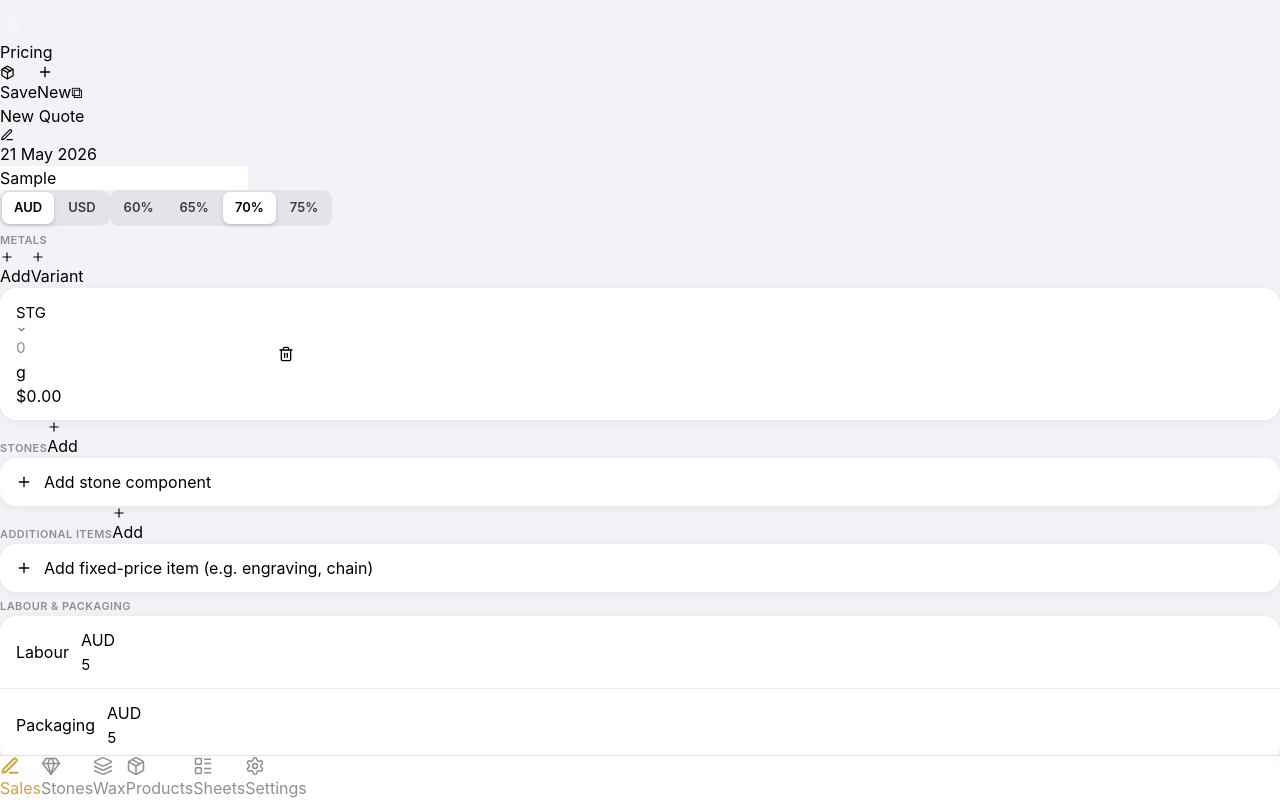
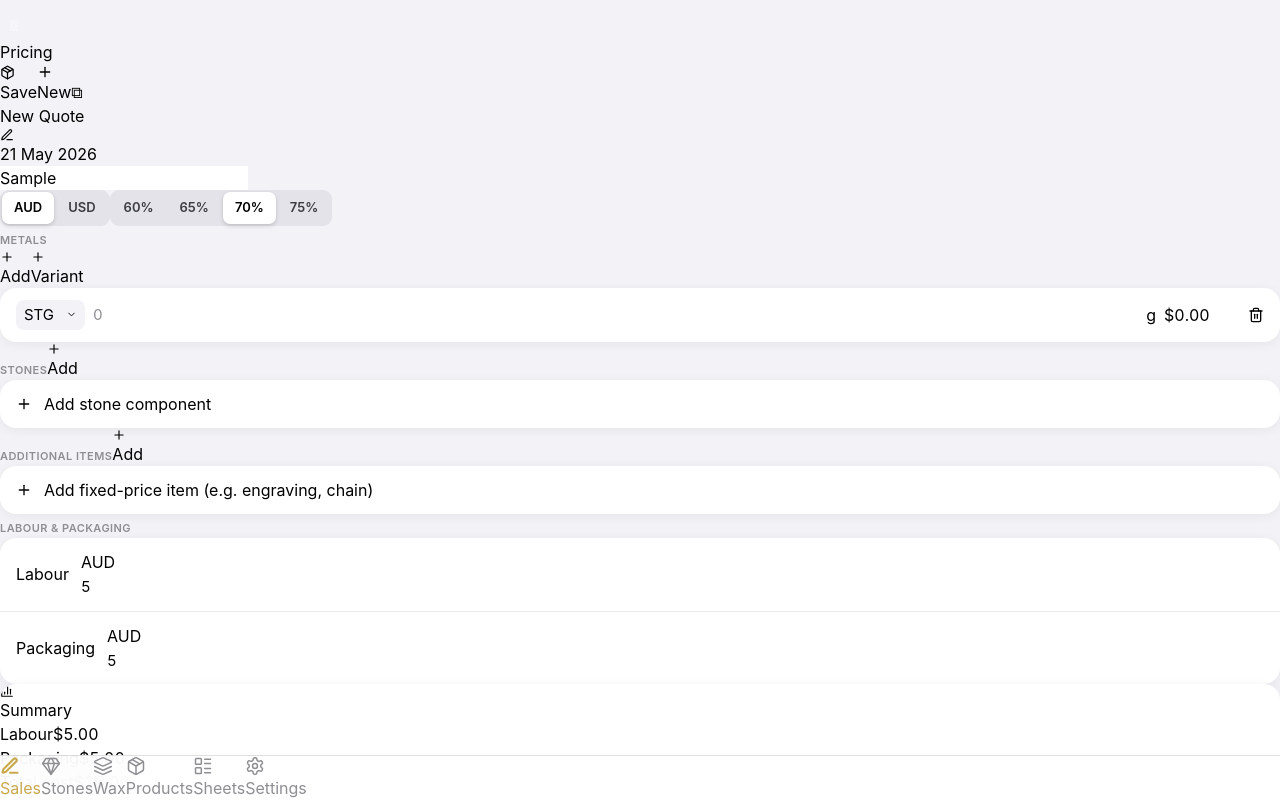
Before and after one commit to jacksonduxbury-spec/BSPRICE, a Next.js app: page / in a window 1280 px wide. Both pictures are taken after typing "Sample", "5", "5" into the empty fields and a click on the button "Add metal component". Shown: the top 800 px of the page. Built offline with nearby package versions, Linux system fonts and the light colour scheme.

Commit message:
Fix metal/stone/item rows — replace Tailwind flex with inline styles to ensure layout

```diff
--- a/app/page.tsx
+++ b/app/page.tsx
@@ -165,9 +165,9 @@ function MetalLineRow({ line, prices, currency, rate, onUpdate, onDelete }: {
 
   return (
     <div className="ios-row row-sep animate-in">
-      <div className="flex items-center gap-2 flex-1 min-w-0">
+      <div style={{ display: 'flex', alignItems: 'center', gap: 8, flex: 1, minWidth: 0 }}>
         {/* Metal type dropdown */}
-        <div className="relative flex items-center bg-ios-bg rounded-ios-xs px-2 py-1 shrink-0">
+        <div style={{ position: 'relative', display: 'flex', alignItems: 'center', background: 'var(--ios-bg)', borderRadius: 8, padding: '4px 8px', flexShrink: 0 }}>
           <select
             className="ios-select font-semibold text-sm pr-3"
             value={line.metalType}
@@ -181,18 +181,23 @@ function MetalLineRow({ line, prices, currency, rate, onUpdate, onDelete }: {
         </div>
 
         {/* Grams */}
-        <div className="flex items-center gap-1 flex-1 min-w-0">
-          <NumInput
-            value={line.grams}
-            onChange={v => onUpdate({ ...line, grams: v })}
+        <div style={{ display: 'flex', alignItems: 'center', gap: 4, flex: 1, minWidth: 0 }}>
+          <input
+            className="ios-input text-right price-display"
+            style={{ minWidth: 0, flex: 1 }}
+            type="number"
+            inputMode="decimal"
+            step="0.1"
+            min="0"
+            value={line.grams === 0 ? '' : line.grams}
             placeholder="0"
-            suffix="g"
-            step="0.1"
+            onChange={e => onUpdate({ ...line, grams: parseFloat(e.target.value) || 0 })}
           />
+          <span className="text-ios-secondary text-sm" style={{ flexShrink: 0 }}>g</span>
         </div>
 
         {/* Cost */}
-        <span className="text-sm font-semibold price-display text-right shrink-0 live-price" style={{ minWidth: 72 }}>
+        <span className="text-sm font-semibold price-display text-right live-price" style={{ minWidth: 72, flexShrink: 0 }}>
           {formatPrice(displayCost, currency)}
         </span>
       </div>
@@ -227,9 +232,9 @@ function StoneLineRow({ line, currency, rate, stoneGP, onUpdate, onDelete }: {
 
   return (
     <div className="ios-row row-sep animate-in">
-      <div className="flex items-center gap-2 flex-1 min-w-0">
+      <div style={{ display: 'flex', alignItems: 'center', gap: 8, flex: 1, minWidth: 0 }}>
         {/* Stone type */}
-        <div className="relative flex items-center bg-ios-bg rounded-ios-xs px-2 py-1 shrink-0">
+        <div style={{ position: 'relative', display: 'flex', alignItems: 'center', background: 'var(--ios-bg)', borderRadius: 8, padding: '4px 8px', flexShrink: 0 }}>
           <select
             className="ios-select font-semibold text-sm pr-3"
             value={line.stoneType}
@@ -243,17 +248,23 @@ function StoneLineRow({ line, currency, rate, stoneGP, onUpdate, onDelete }: {
         </div>
 
         {/* Wholesale cost */}
-        <div className="flex items-center gap-1 flex-1 min-w-0">
-          <span className="text-ios-secondary text-sm shrink-0">WS</span>
-          <NumInput
-            value={line.wholesaleCost}
-            onChange={v => onUpdate({ ...line, wholesaleCost: v })}
+        <div style={{ display: 'flex', alignItems: 'center', gap: 4, flex: 1, minWidth: 0 }}>
+          <span className="text-ios-secondary text-sm" style={{ flexShrink: 0 }}>WS</span>
+          <input
+            className="ios-input text-right price-display"
+            style={{ minWidth: 0, flex: 1 }}
+            type="number"
+            inputMode="decimal"
+            step="0.01"
+            min="0"
+            value={line.wholesaleCost === 0 ? '' : line.wholesaleCost}
             placeholder="0"
+            onChange={e => onUpdate({ ...line, wholesaleCost: parseFloat(e.target.value) || 0 })}
           />
         </div>
 
         {/* Retail value */}
-        <div className="text-right shrink-0" style={{ minWidth: 72 }}>
+        <div style={{ textAlign: 'right', flexShrink: 0, minWidth: 72 }}>
           <div className="text-sm font-semibold price-display live-price">
             {formatPrice(displayRetail, currency)}
           </div>
@@ -281,23 +292,29 @@ function AdditionalItemRow({ item, currency, rate, onUpdate, onDelete }: {
 
   return (
     <div className="ios-row row-sep animate-in">
-      <div className="flex items-center gap-2 flex-1 min-w-0">
+      <div style={{ display: 'flex', alignItems: 'center', gap: 8, flex: 1, minWidth: 0 }}>
         {/* Label */}
         <input
-          className="ios-input text-sm flex-1 min-w-0"
+          className="ios-input text-sm"
+          style={{ flex: 1, minWidth: 0 }}
           type="text"
           placeholder="Item description"
           value={item.label}
           onChange={e => onUpdate({ ...item, label: e.target.value })}
         />
-        {/* Price */}
-        <NumInput
-          value={item.price}
-          onChange={v => onUpdate({ ...item, price: v })}
+        {/* Price input */}
+        <input
+          className="ios-input text-right price-display"
+          style={{ width: 72, flexShrink: 0 }}
+          type="number"
+          inputMode="decimal"
+          step="0.01"
+          min="0"
+          value={item.price === 0 ? '' : item.price}
           placeholder="0"
-          className="shrink-0"
+          onChange={e => onUpdate({ ...item, price: parseFloat(e.target.value) || 0 })}
         />
-        <span className="text-sm font-semibold price-display text-right shrink-0 live-price" style={{ minWidth: 72 }}>
+        <span className="text-sm font-semibold price-display live-price" style={{ minWidth: 72, flexShrink: 0, textAlign: 'right' }}>
           {formatPrice(displayPrice, currency)}
         </span>
       </div>
```
